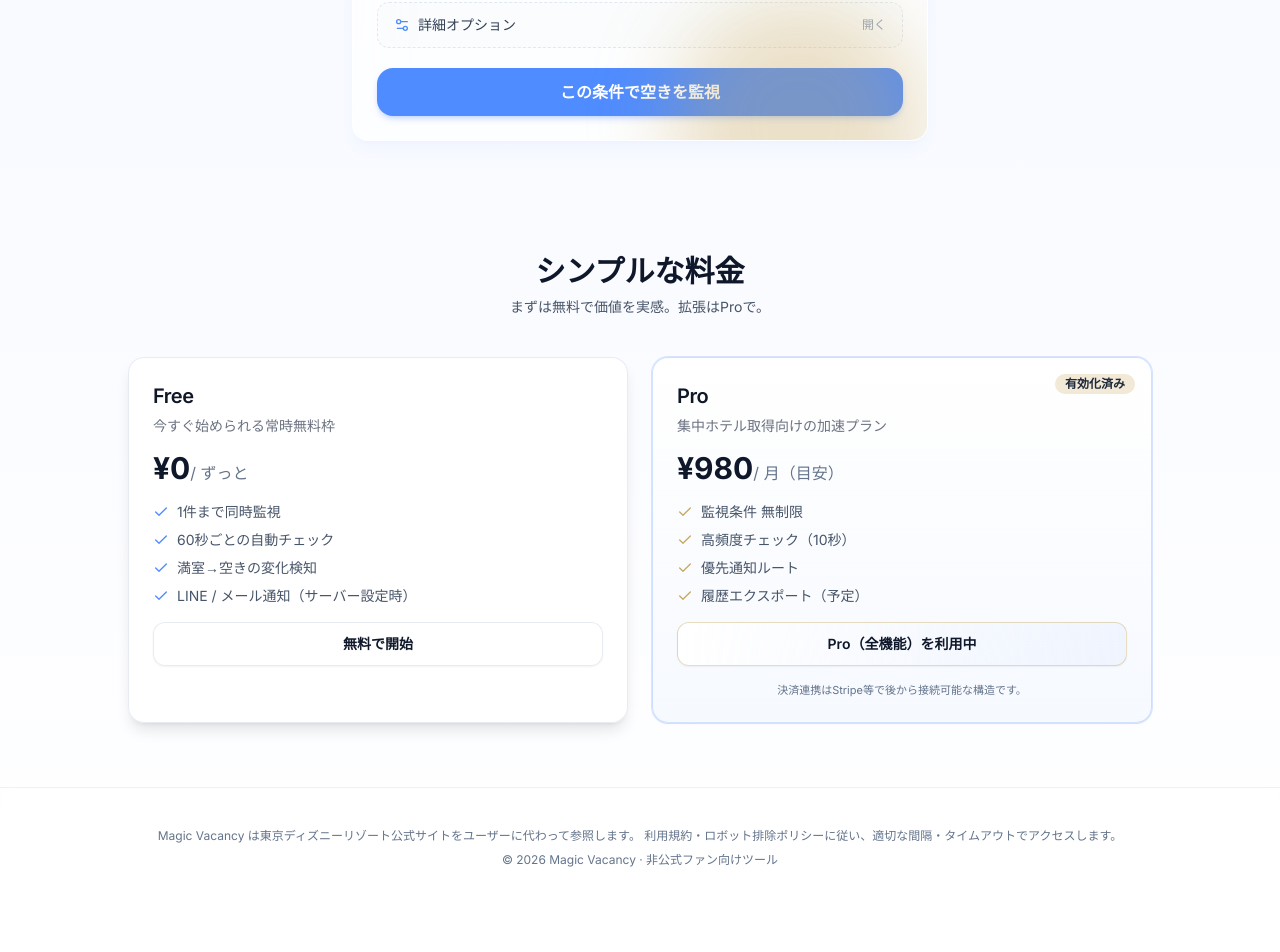
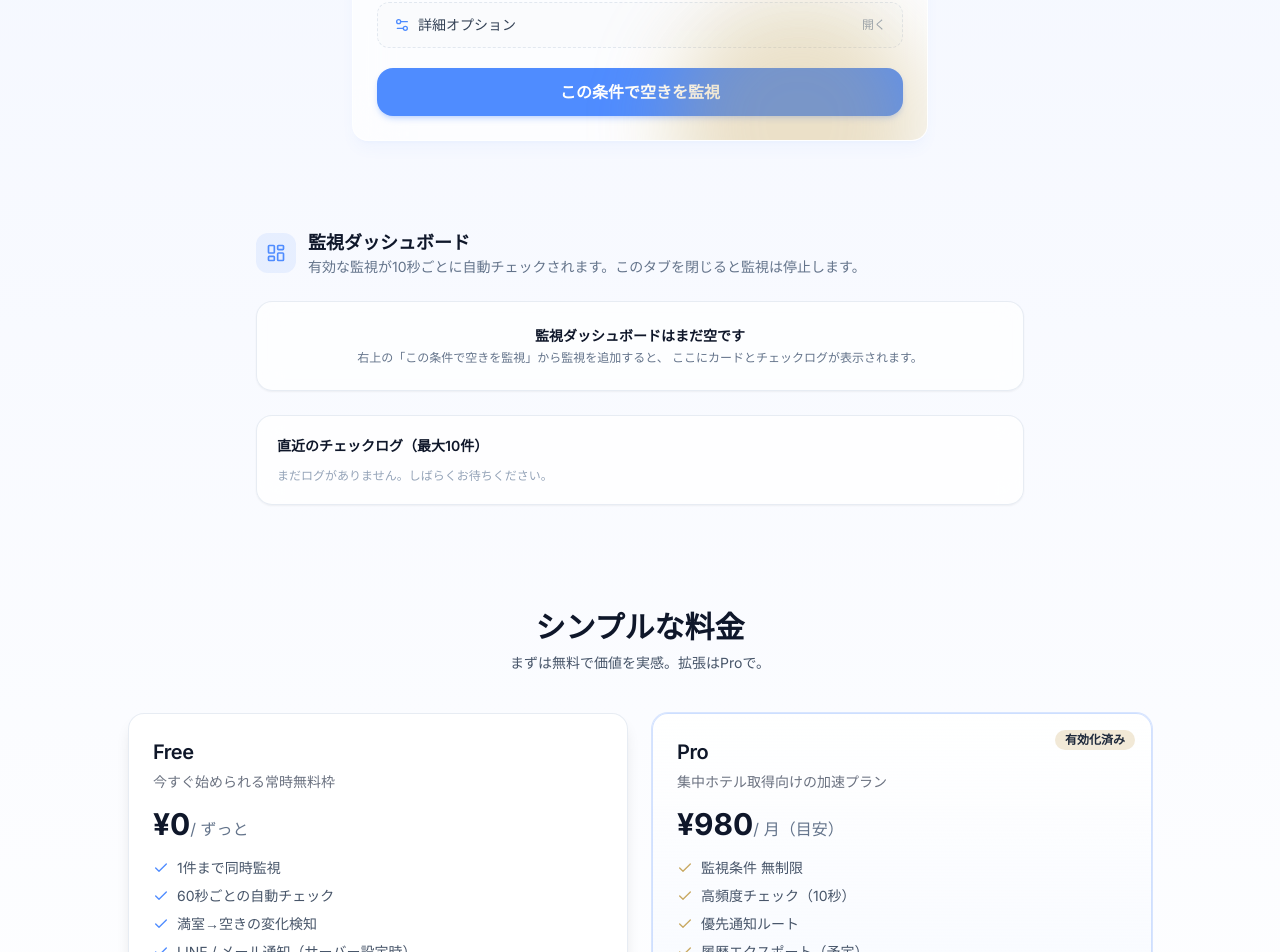
Before and after one commit to ryoutarouabe001-dev/disney-monitor, a Next.js app: page / in a window 1280 px wide. Shown: the part 1690-2642 px from the top of the page. Before the commit the page ends 2598 px from the top, so only its background shows below. Built offline with nearby package versions, Linux system fonts and the light colour scheme.

Commit message:
Add files via upload

```diff
--- a/app/api/check/route.ts
+++ b/app/api/check/route.ts
@@ -5,7 +5,7 @@ import {
   type AvailabilitySignal,
 } from "@/lib/checker";
 
-export const runtime = "edge";
+export const runtime = "nodejs";
 
 const FETCH_TIMEOUT_MS = 15_000;
 
--- a/components/Dashboard.tsx
+++ b/components/Dashboard.tsx
@@ -12,32 +12,21 @@ import { getHotelLabel } from "@/lib/urlBuilder";
 export function Dashboard() {
   const monitors = useMonitorStore((s) => s.monitors);
   const logs = useMonitorStore((s) => s.logs);
-  const [hydrated, setHydrated] = useState(false);
+  const [mounted, setMounted] = useState(false);
 
   useEffect(() => {
-    const { persist } = useMonitorStore;
-    if (persist.hasHydrated()) {
-      setHydrated(true);
-    }
-    const unsub = persist.onFinishHydration(() => setHydrated(true));
-    void persist.rehydrate();
-    return unsub;
+    setMounted(true);
   }, []);
 
-  if (!hydrated) {
+  if (!mounted) {
     return (
       <section className="px-4 py-10">
         <div className="mx-auto max-w-3xl space-y-4">
           <Skeleton className="h-10 w-48" />
           <Skeleton className="h-40 w-full" />
-          <Skeleton className="h-40 w-full" />
         </div>
       </section>
     );
-  }
-
-  if (monitors.length === 0) {
-    return null;
   }
 
   return (
@@ -61,11 +50,23 @@ export function Dashboard() {
           </div>
         </motion.div>
 
+        {monitors.length === 0 ? (
+          <div className="rounded-2xl border border-slate-200/80 bg-white/70 p-6 text-center shadow-sm backdrop-blur-md">
+            <p className="text-sm font-semibold text-slate-900">
+              監視ダッシュボードはまだ空です
+            </p>
+            <p className="mt-1 text-xs text-slate-500">
+              右上の「この条件で空きを監視」から監視を追加すると、
+              ここにカードとチェックログが表示されます。
+            </p>
+          </div>
+        ) : (
         <div className="space-y-4">
           {monitors.map((m) => (
             <MonitorCard key={m.id} monitor={m} />
           ))}
         </div>
+        )}
 
         <div className="rounded-2xl border border-slate-200/80 bg-white/80 p-5 shadow-sm backdrop-blur-md">
           <h3 className="text-sm font-semibold text-slate-900">
```
